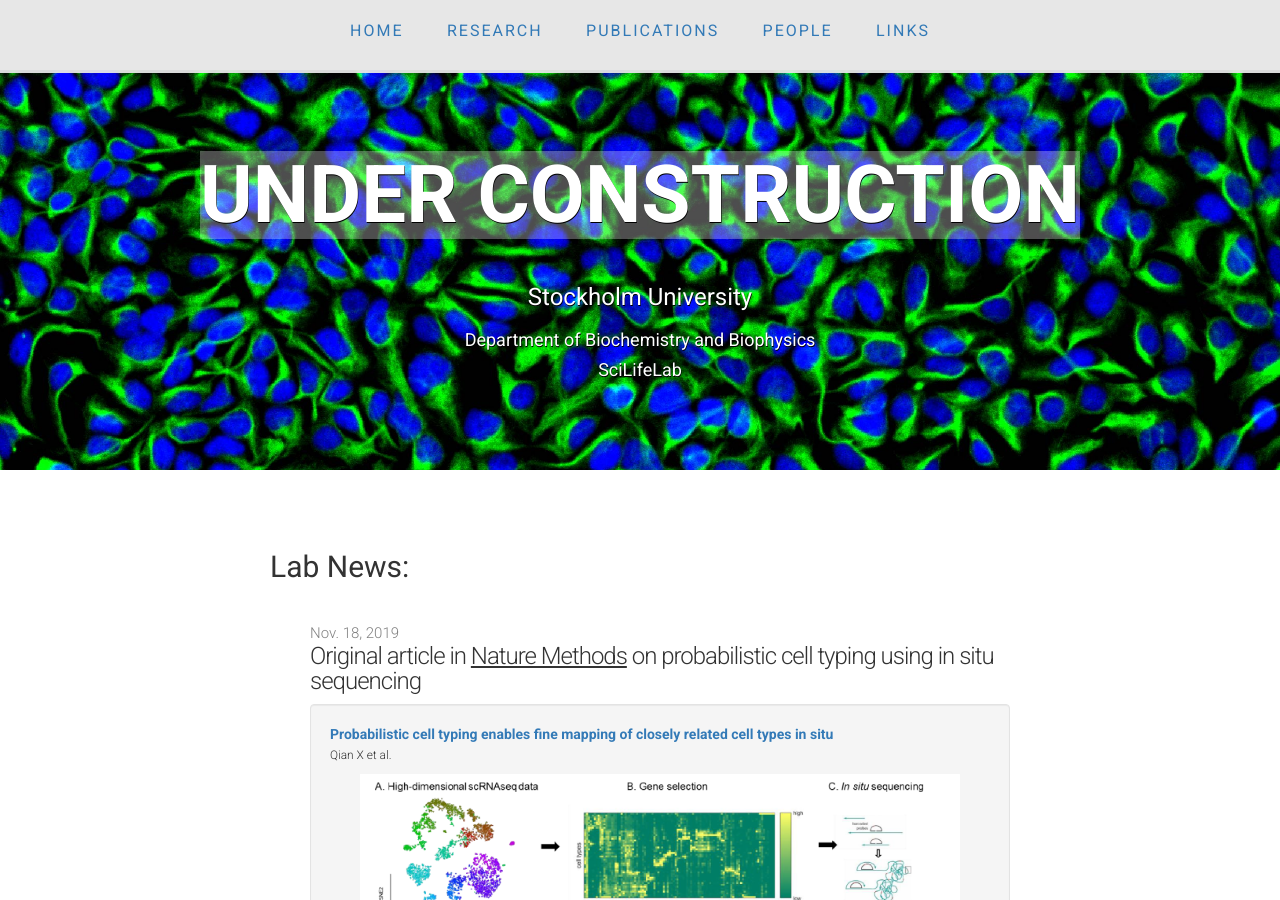
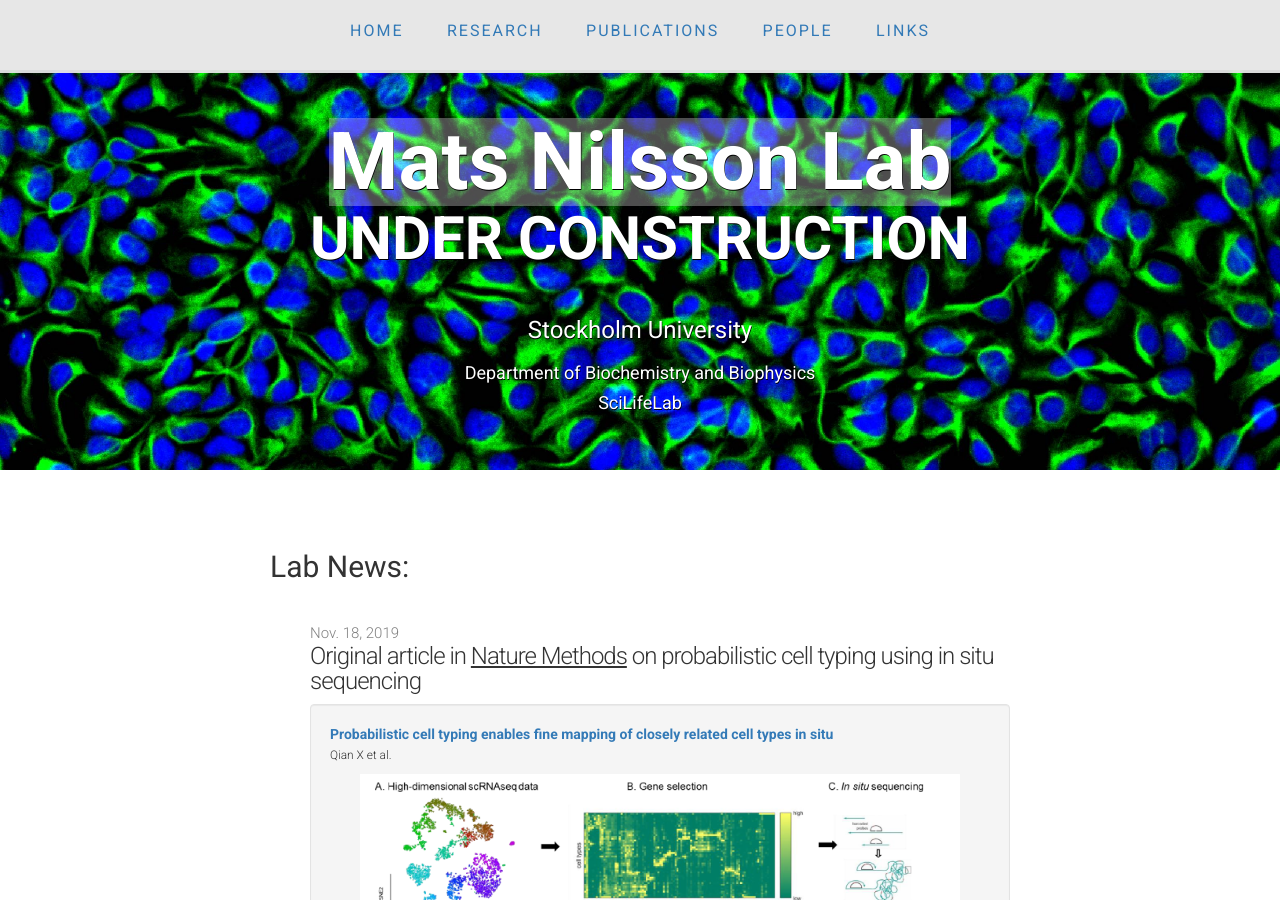
Before and after one commit to flintott/NilssonLab, a Jekyll site: the page index.html, which Jekyll copies as it is, in a window 1280 px wide and 900 px high. Built offline with Jekyll 4.4.1, drawn with Linux system fonts in a browser that asks for light colours.

Commit message:
Update index.html

```diff
--- a/index.html
+++ b/index.html
@@ -31,7 +31,8 @@
   <section class="jumbotron">
     <div class="container">
       <div class="row text-center">
-        <h1>UNDER CONSTRUCTION</h1>
+        <h1>Mats Nilsson Lab</h1>
+	<h2>UNDER CONSTRUCTION</h2>
         <p>&nbsp;</p>
         <h3>Stockholm University</h3>
         <h4>Department of Biochemistry and Biophysics</h4>
```
